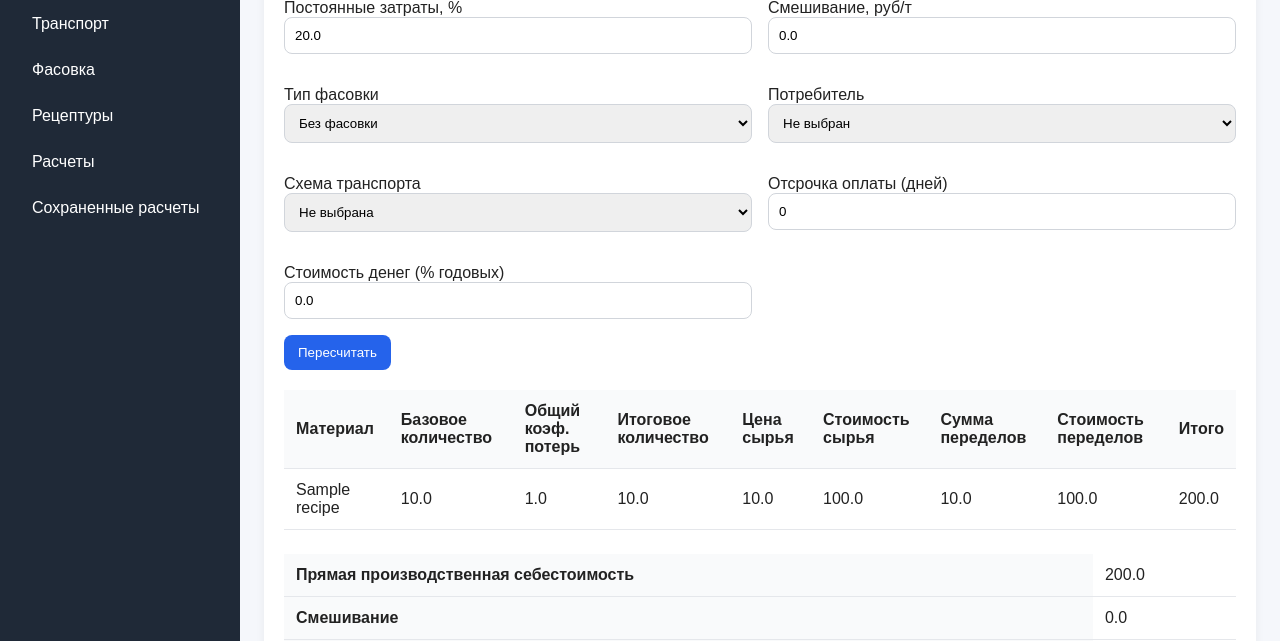
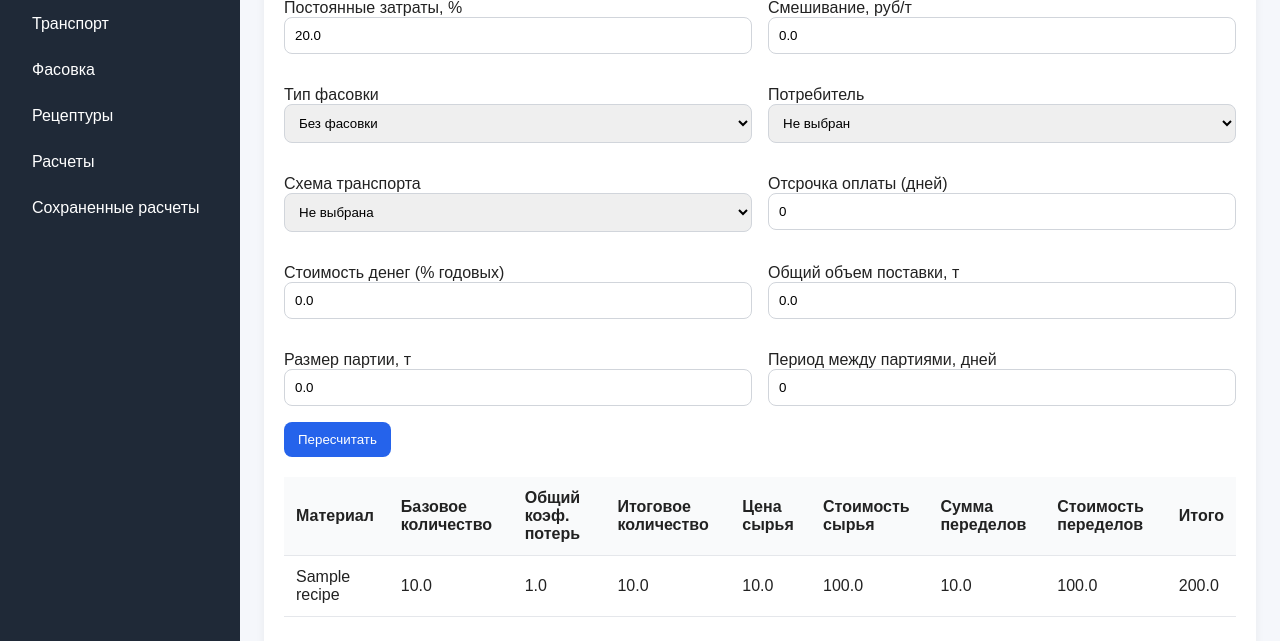
Before and after one commit to gogolevev199/cost-calculator, a FastAPI app: page /recipe-versions/1/calculate in a window 1280 px wide. Shown: the part 193-834 px from the top of the page. Run offline with FastAPI, Linux system fonts and the light colour scheme; a database or web service that is not in the repository returns one stand-in record (values such as "Sample title"); some libraries are stand-ins or nearby versions.

Commit message:
add automatic delivery batches finance calculation

```diff
--- a/app/main.py
+++ b/app/main.py
@@ -1405,7 +1405,10 @@ def recipe_version_calculate_page(
     customer_id: str | None = None,
     transport_scheme_id: str | None = None,
     finance_days: int = 0,
-    finance_rate: float = 0.0
+    finance_rate: float = 0.0,
+    delivery_total_tons: float = 0.0,
+    delivery_batch_tons: float = 0.0,
+    delivery_period_days: int = 0
 ):
     with conn.cursor() as cursor:
         cursor.execute("""
@@ -1691,12 +1694,36 @@ def recipe_version_calculate_page(
         + transport_cost_total
     )
     overhead_cost = overhead_base * overhead_percent / 100.0
-
     production_total = overhead_base + overhead_cost
 
+    delivery_batches = []
     finance_cost = 0.0
+
     if finance_days > 0 and finance_rate > 0:
-        finance_cost = production_total * (finance_rate / 100.0) * (finance_days / 365.0)
+        if delivery_total_tons > 0 and delivery_batch_tons > 0 and delivery_period_days > 0:
+            remaining = delivery_total_tons
+            batch_no = 1
+
+            while remaining > 0:
+                batch_tons = delivery_batch_tons if remaining >= delivery_batch_tons else remaining
+                batch_share = batch_tons / delivery_total_tons if delivery_total_tons > 0 else 0
+                batch_cost = production_total * batch_share
+                days_to_payment = finance_days + ((batch_no - 1) * delivery_period_days)
+                batch_finance_cost = batch_cost * (finance_rate / 100.0) * (days_to_payment / 365.0)
+
+                delivery_batches.append({
+                    "batch_no": batch_no,
+                    "batch_tons": round(batch_tons, 3),
+                    "days_to_payment": days_to_payment,
+                    "batch_cost": round(batch_cost, 2),
+                    "batch_finance_cost": round(batch_finance_cost, 2),
+                })
+
+                finance_cost += batch_finance_cost
+                remaining -= batch_tons
+                batch_no += 1
+        else:
+            finance_cost = production_total * (finance_rate / 100.0) * (finance_days / 365.0)
 
     total_cost = production_total + finance_cost
 
@@ -1720,6 +1747,10 @@ def recipe_version_calculate_page(
             "mixing_cost_per_ton": mixing_cost_per_ton,
             "finance_days": finance_days,
             "finance_rate": finance_rate,
+            "delivery_total_tons": delivery_total_tons,
+            "delivery_batch_tons": delivery_batch_tons,
+            "delivery_period_days": delivery_period_days,
+            "delivery_batches": delivery_batches,
             "direct_cost": round(direct_cost, 2),
             "mixing_cost_total": round(mixing_cost_total, 2),
             "packaging_work_cost_total": round(packaging_work_cost_total, 2),
--- a/templates/recipe_version_calculation.html
+++ b/templates/recipe_version_calculation.html
@@ -65,6 +65,21 @@
         <div class="form-group">
             <label>Стоимость денег (% годовых)</label>
             <input type="number" step="0.01" name="finance_rate" value="{{ finance_rate }}">
+        </div>
+
+        <div class="form-group">
+            <label>Общий объем поставки, т</label>
+            <input type="number" step="0.001" name="delivery_total_tons" value="{{ delivery_total_tons }}">
+        </div>
+
+        <div class="form-group">
+            <label>Размер партии, т</label>
+            <input type="number" step="0.001" name="delivery_batch_tons" value="{{ delivery_batch_tons }}">
+        </div>
+
+        <div class="form-group">
+            <label>Период между партиями, дней</label>
+            <input type="number" name="delivery_period_days" value="{{ delivery_period_days }}">
         </div>
     </div>
 
@@ -196,6 +211,34 @@
 </div>
 {% endif %}
 
+{% if delivery_batches %}
+<div style="margin-top: 24px;">
+    <h3>Автоматический график поставок</h3>
+    <table>
+        <thead>
+            <tr>
+                <th>№ партии</th>
+                <th>Объем, т</th>
+                <th>Дни до оплаты</th>
+                <th>Стоимость партии</th>
+                <th>Стоимость денег</th>
+            </tr>
+        </thead>
+        <tbody>
+            {% for b in delivery_batches %}
+            <tr>
+                <td>{{ b.batch_no }}</td>
+                <td>{{ b.batch_tons }}</td>
+                <td>{{ b.days_to_payment }}</td>
+                <td>{{ b.batch_cost }}</td>
+                <td>{{ b.batch_finance_cost }}</td>
+            </tr>
+            {% endfor %}
+        </tbody>
+    </table>
+</div>
+{% endif %}
+
 <div style="margin-top: 24px;">
     <table>
         <tbody>
```
